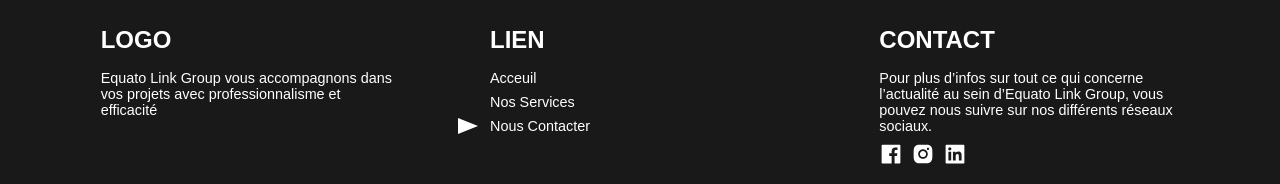
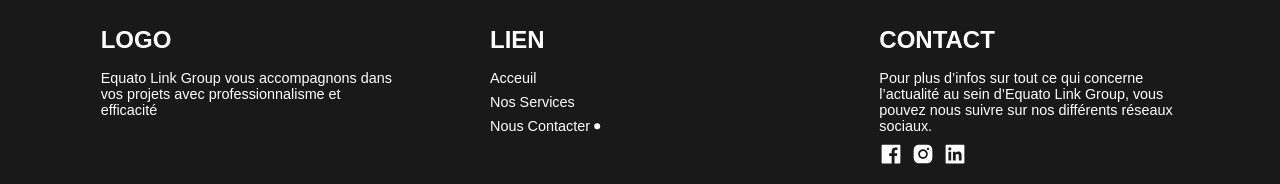
Before and after one commit to Christ7Komika/equato-link-group, a React (Vite) app: page /contact in a window 1280 px wide. Shown: the part 2403-2587 px from the top of the page. Built offline with nearby package versions, Linux system fonts and the light colour scheme.

Commit message:
Finalisation des mis a jour

```diff
--- a/src/components/footer/Footer.tsx
+++ b/src/components/footer/Footer.tsx
@@ -3,6 +3,7 @@
   AiFillInstagram,
   AiFillLinkedin,
 } from "react-icons/ai";
+import { TbPointFilled } from "react-icons/tb";
 import { Link, useLocation } from "react-router-dom";
 import "./footer.css";
 import { motion, Variants } from "framer-motion";
@@ -76,39 +77,25 @@
             whileInView="visible"
           >
             <motion.a variants={content}>
-              <Link
-                to="/"
-                className={
-                  location.pathname === "/"
-                    ? "footer_link selected"
-                    : "footer_link"
-                }
-              >
+              <Link className="footer__link" to="/">
                 <span>Acceuil</span>
+                <span>{location.pathname === "/" && <TbPointFilled />}</span>
               </Link>
             </motion.a>
             <motion.a variants={content}>
-              <Link
-                to="/services"
-                className={
-                  location.pathname === "/services"
-                    ? "footer_link selected"
-                    : "footer_link"
-                }
-              >
+              <Link className="footer__link" to="/services">
                 <span>Nos Services</span>
+                <span>
+                  {location.pathname === "/services" && <TbPointFilled />}
+                </span>
               </Link>
             </motion.a>
             <motion.a variants={content}>
-              <Link
-                to="/contact"
-                className={
-                  location.pathname === "/contact"
-                    ? "footer_link selected"
-                    : "footer_link"
-                }
-              >
+              <Link className="footer__link" to="/contact">
                 <span>Nous Contacter</span>
+                <span>
+                  {location.pathname === "/contact" && <TbPointFilled />}
+                </span>
               </Link>
             </motion.a>
           </motion.div>
--- a/src/components/footer/footer.css
+++ b/src/components/footer/footer.css
@@ -53,19 +53,16 @@
   gap: 0.5rem;
 }
 
-.footer .footer__top .footer_link.selected {
-  position: relative;
+.footer .footer__top .footer__link {
+  display: flex;
+  height: auto;
+  align-items: center;
 }
-.footer .footer__top .footer_link.selected::before {
-  content: "";
-  position: absolute;
-  left: -2rem;
-  top: 50%;
-  border-top: 8px solid transparent;
-  border-left: 20px solid var(--white);
-  border-bottom: 8px solid transparent;
-  border-right: 8px solid transparent;
-  transform: translateY(-50%);
+
+.footer .footer__top .footer__link span {
+  display: flex;
+  align-items: center;
+  height: auto;
 }
 
 .footer .footer__bottom {
@@ -102,8 +99,17 @@
     text-align: center;
   }
 
-  .footer .footer__top .footer__contact__social__network {
+  .footer .footer__top .footer__link {
     display: flex;
+    height: auto;
     justify-content: center;
+    align-items: center;
+    text-align: center;
+  }
+
+  .footer .footer__top .footer__link span {
+    display: flex;
+    align-items: center;
+    height: auto;
   }
 }
--- a/src/components/navigation/desktop/nav_desktop.css
+++ b/src/components/navigation/desktop/nav_desktop.css
@@ -20,7 +20,7 @@
   justify-content: center;
   align-items: center;
   height: 40px;
-  width: 100px;
+  width: 130px;
   text-align: center;
   line-height: 40px;
   border: 1px solid transparent;
@@ -33,7 +33,7 @@
   display: flex;
   justify-content: center;
   align-items: center;
-  width: 100px;
+  width: 130px;
   height: 40px;
   transition: linear 0.4s;
 }
@@ -43,7 +43,7 @@
   position: absolute;
   bottom: -40px;
   background: #2c2b2b86;
-  width: 100%;
+  width: 200%;
   height: 40px;
   border-radius: 100%;
   transition: linear 0.4s;
```
